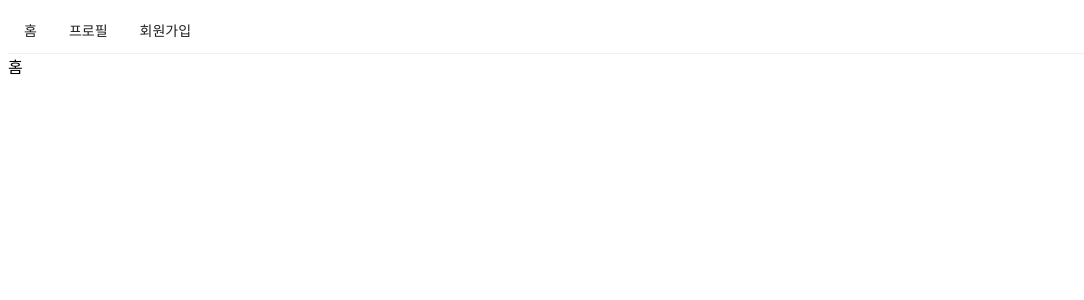
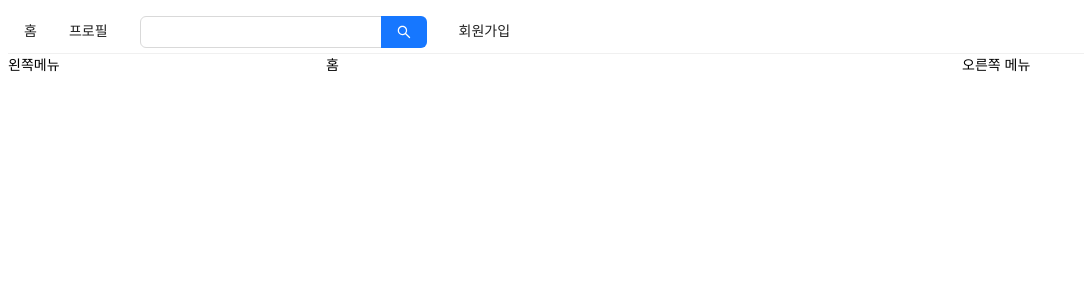
Before and after one commit to leejeawon92/Next_SNS, a Next.js app in the folder front/: page / in a window 1280 px wide. Shown: the top 300 px of the page, without its empty margins (0-1084 px from the left). Built offline with nearby package versions, Linux system fonts and the light colour scheme.

Commit message:
ant grid

```diff
--- a/front/components/AppLayout.js
+++ b/front/components/AppLayout.js
@@ -1,7 +1,7 @@
 import React from 'react';
 import PropTypes from 'prop-types';
 import Link from 'next/link';
-import {Menu} from 'antd';
+import {Menu, Input, Row, Col} from 'antd';
 
 function AppLayout({ children }) {
 
@@ -15,10 +15,17 @@
           <Link href='/profile'><a>프로필</a></Link>
         </Menu.Item>
         <Menu.Item>
+          <Input.Search enterButton style={{verticalAlign:'middle'}} />
+        </Menu.Item>
+        <Menu.Item>
           <Link href='/signup'><a>회원가입</a></Link>
         </Menu.Item>
       </Menu>
-      {children}
+      <Row gutter={8}>
+        <Col xs={24} md={6} >왼쪽메뉴</Col>
+        <Col xs={24} md={12}>{children}</Col>
+        <Col xs={24} md={6} >오른쪽 메뉴</Col>
+      </Row>
     </div>
   );
 }
```
